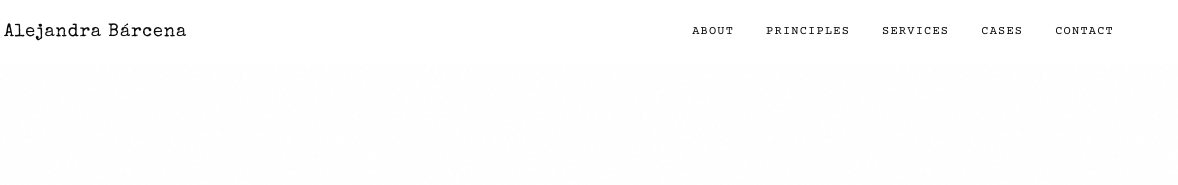
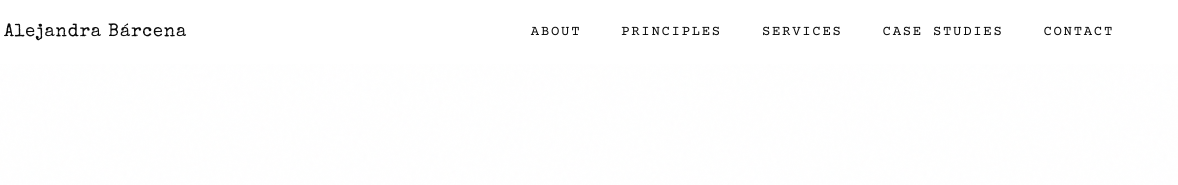
Before and after one commit to digitalproductmx/deluluminimalPD, a website: page index.html in a window 1280 px wide. Shown: the top 185 px of the page, 102-1280 px from the left. Drawn offline with nearby package versions, Linux system fonts and the light colour scheme.

Commit message:
add changes

```diff
--- a/index.html
+++ b/index.html
@@ -170,19 +170,27 @@
               >Alejandra Bárcena
             </span>
           </a>
-          <div class="hidden md:flex gap-8 text-xs tracking-widest uppercase">
+
+          <div
+            class="hidden md:flex gap-10 text-sm tracking-[0.12em] uppercase"
+          >
             <a href="#about" class="hover-underline">About</a>
-            <a href="#principles" class="hover-underline">Principles</a>
-            <a href="#services" class="hover-underline">Services</a>
-            <a href="#cases" class="hover-underline">Cases</a>
-            <a href="#contact" class="hover-underline">Contact</a>
+
+            <a href="#principles" class="hover-underline"> Principles </a>
+
+            <a href="#services" class="hover-underline"> Services </a>
+
+            <a href="#cases" class="hover-underline"> Case Studies </a>
+
+            <a href="#contact" class="hover-underline"> Contact </a>
           </div>
+
           <button class="md:hidden" onclick="toggleMenu()">
             <svg
               class="w-6 h-6"
               fill="none"
               stroke="currentColor"
-              viewbox="0 0 24 24"
+              viewBox="0 0 24 24"
             >
               <path
                 stroke-linecap="round"
```
